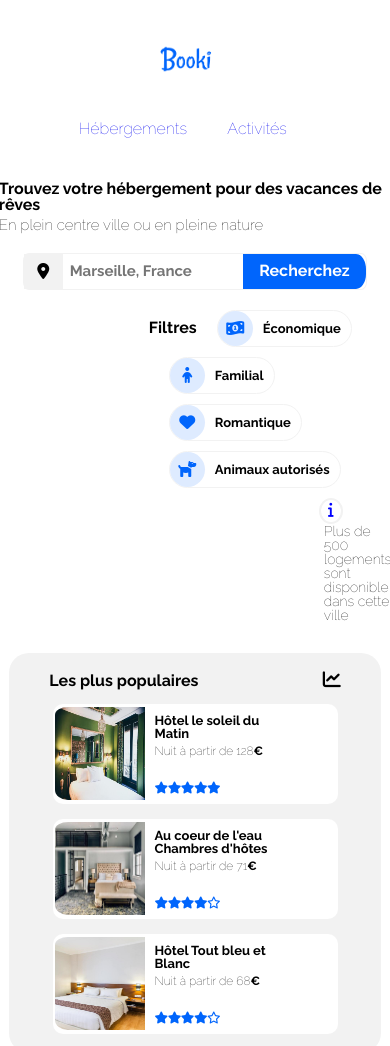
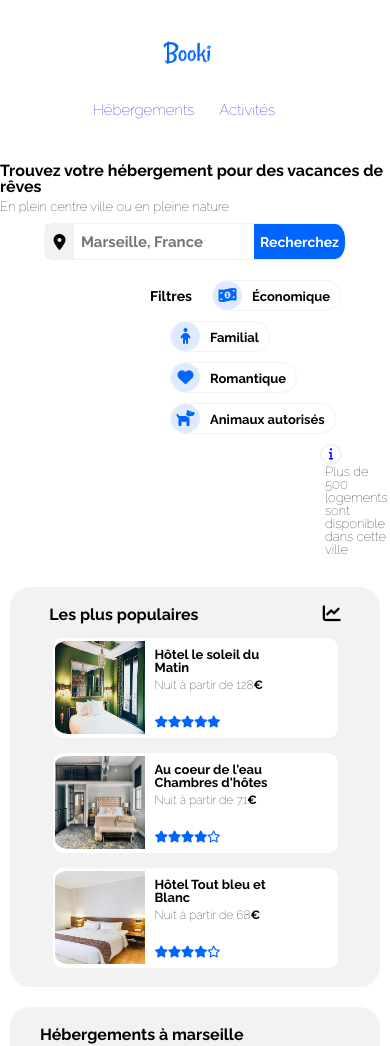
Before and after one commit to Frensh-Developpeur/P2, a plain HTML site: page index.html in a window 390 px wide. Shown: the top 1046 px of the page. Drawn offline with Linux system fonts and the light colour scheme.

Commit message:
Resize du site dans sa génèralit ! Mode tablette quasiment fini

```diff
--- a/style/mq-762.style.css
+++ b/style/mq-762.style.css
@@ -76,4 +76,13 @@
   .sec-act {
     height: auto;
   }
+  .container-two-act,
+  .act-four,
+  .act-one,
+  .containers-tree {
+    margin: 10px;
+  }
+  .h3-act {
+    margin-left: 20px;
+  }
 }
--- a/style/style.css
+++ b/style/style.css
@@ -28,9 +28,9 @@ header {
 }
 /* Config logo (Taille et marge en haut de 40) */
 .bloc-img img {
-  margin-top: 40px;
+  margin-top: 35px;
   margin-left: 10px;
-  width: 80px;
+  width: 75px;
 }
 /* Config de la nav du head ( Prend 4x plus de place que le logo et aligne les élement
 au centre et à droite */
@@ -48,10 +48,11 @@ au centre et à droite */
 /* Config des liste à puce ( taille de 120px pour accueillir ses objets et
 aligne les texte au centre) */
 .li-nav {
-  width: 120px;
+  width: 100px;
   text-align: center;
   display: inline-block;
-  padding-top: 40px;
+  padding-top: 30px;
+  font-size: 15px;
 }
 .li-nav:hover {
   border-top: 2px solid blue;
@@ -71,21 +72,21 @@ a:hover {
 }
 .div-sec,
 form {
-  margin-top: 20px;
+  margin-top: 10px;
 }
 .h2-sec {
   font-weight: bold;
 }
 .h3-sec {
   margin-top: 5px;
-  font-size: 15px;
+  font-size: 13px;
 }
 form {
   display: flex;
   flex-direction: row;
   border: 1px solid #f2f2f2;
-  border-radius: 6px / 8px;
-  width: 342px;
+  border-radius: 10px / 14px;
+  width: 300px;
   height: 35px;
 }
 .text-form {
@@ -105,7 +106,8 @@ form i {
   align-items: center;
 }
 .submit-form {
-  width: 127px;
+  width: 31%;
+  font-size: 14px;
   height: 35px;
   border: 0px;
   background-color: #0065fc;
@@ -142,14 +144,15 @@ form i {
   display: flex;
   justify-content: center;
   align-items: center;
-  width: 35px;
-  height: 35px;
+  width: 29px;
+  height: 29px;
   border-radius: 50%;
   background: #deebff;
 }
 #base-filtre {
   font-weight: bold;
   padding-bottom: 10px;
+  font-size: 14px;
 }
 li i {
   color: #0065fc;
@@ -167,16 +170,16 @@ li i {
 .logo-radius em i {
   border: 2px solid #f2f2f2;
   border-radius: 50%;
-  height: 20px;
-  width: 20px;
+  height: 15px;
+  width: 18px;
   text-align: center;
   padding-top: 2px;
   color: blue;
-  font-size: 15px;
+  font-size: 12px;
 }
 .t-info {
   display: inline-block;
-  font-size: 14px;
+  font-size: 13px;
   margin-left: 5px;
 }
 .one-article {
@@ -218,6 +221,7 @@ li i {
 .principal-heb {
   display: flex;
   flex-direction: row;
+  justify-content: space-evenly;
   flex-wrap: wrap;
 }
 .second-heb {
@@ -257,8 +261,8 @@ li i {
 }
 .one-heb {
   padding-bottom: 5px;
-  margin-left: 30px;
-  margin-top: 10px;
+  margin-left: 20px;
+  margin-top: 20px;
   background: white;
   border-radius: 15px / 10px;
   width: 160px;
```
